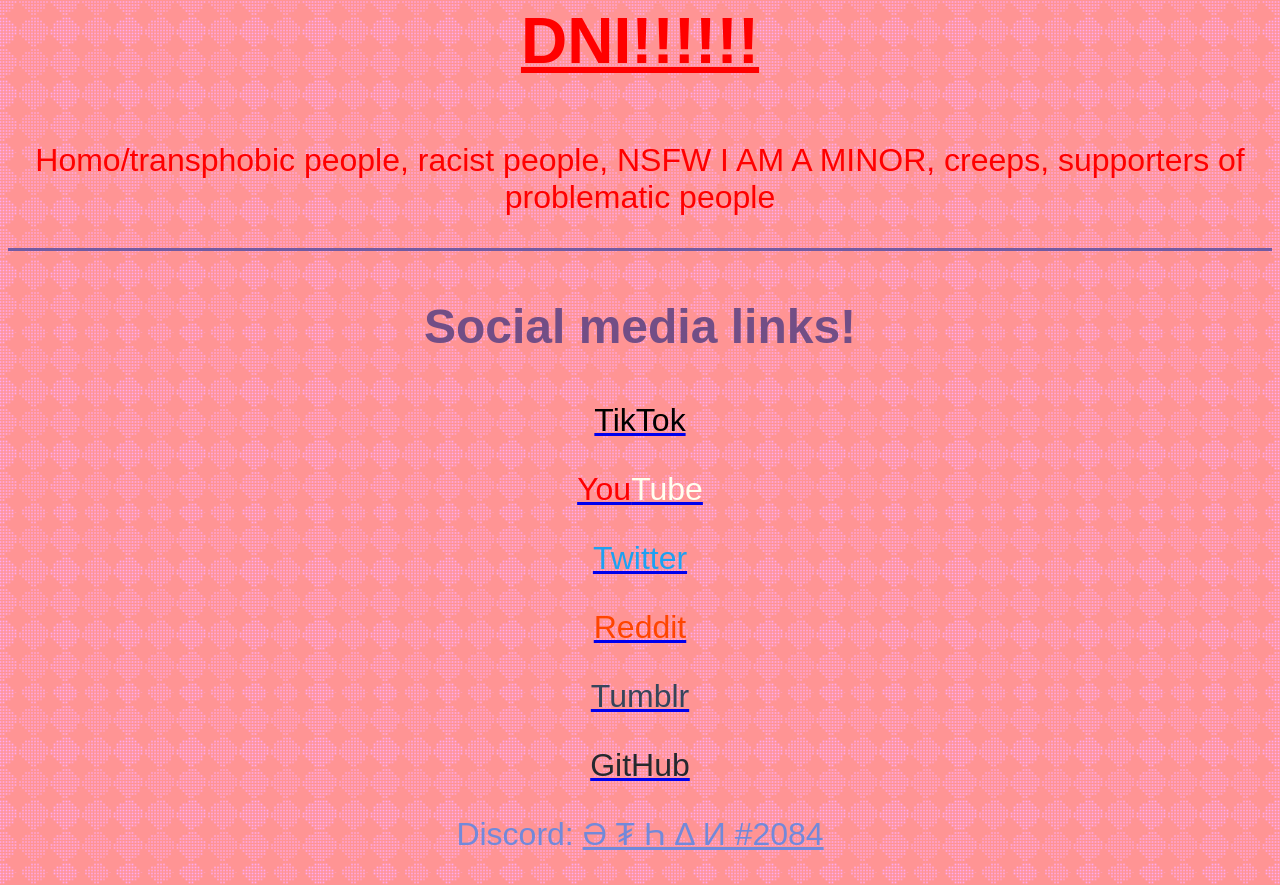
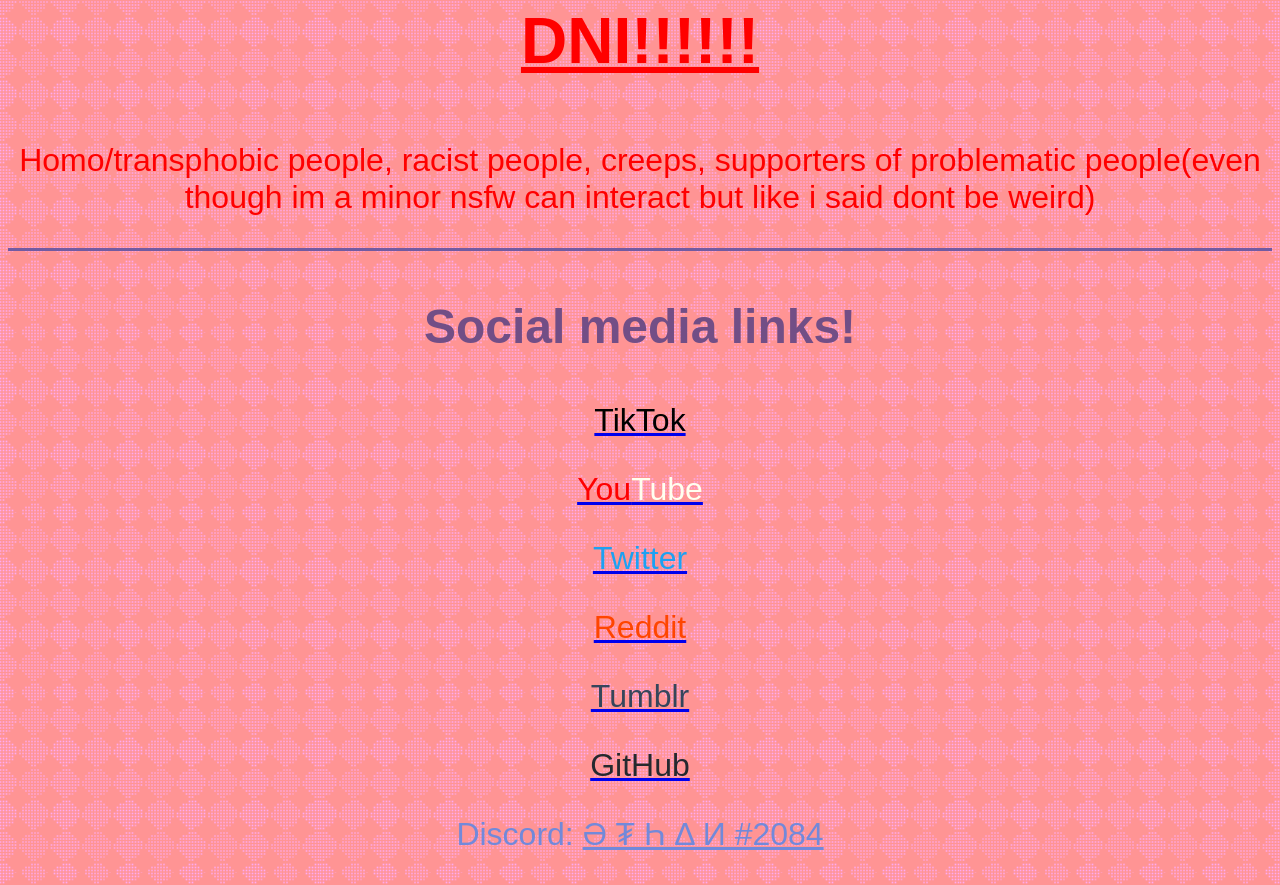
Before and after one commit to EthanTheUnfunny/Ethanskindofacarrd, a plain HTML site: page index.html in a window 1280 px wide. Shown: the part 2007-2892 px from the top of the page. Drawn offline with Linux system fonts and the light colour scheme.

Commit message:
Update index.html

```diff
--- a/index.html
+++ b/index.html
@@ -23,7 +23,7 @@
 
 <hr size=3 align=center color=#725BA2>
 <h1><p align=center><font color=#ff0000><u>DNI!!!!!!</u></h1></p>
-<p align=center>Homo/transphobic people, racist people, NSFW I AM A MINOR, creeps, supporters of problematic people</p>
+<p align=center>Homo/transphobic people, racist people, creeps, supporters of problematic people(even though im a minor nsfw can interact but like i said dont be weird)</p>
 
 <hr size=3 align=center color=#725BA2>
  <h2><p align=center><font color=#724E86>Social media links!</h2>
```
